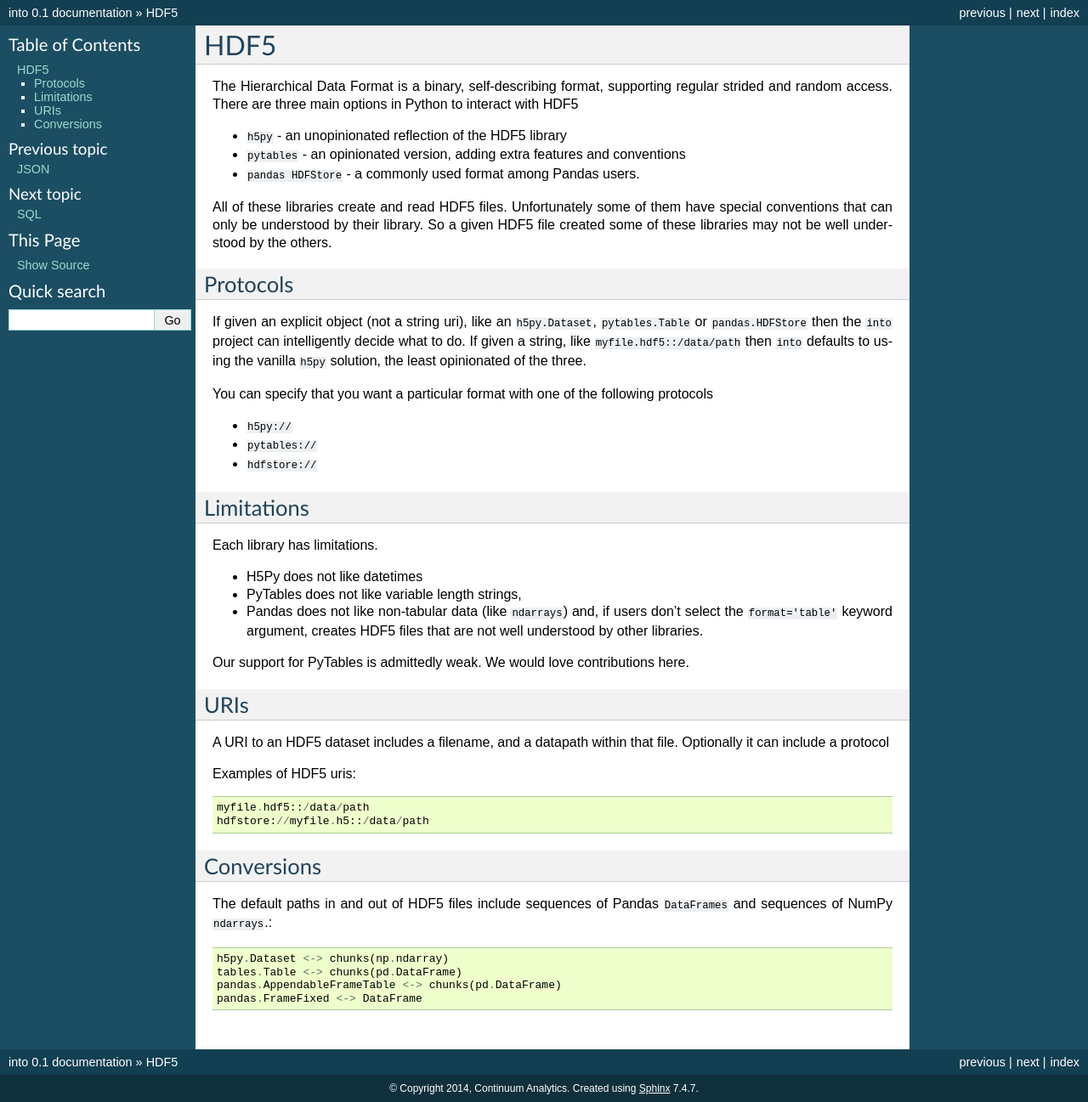
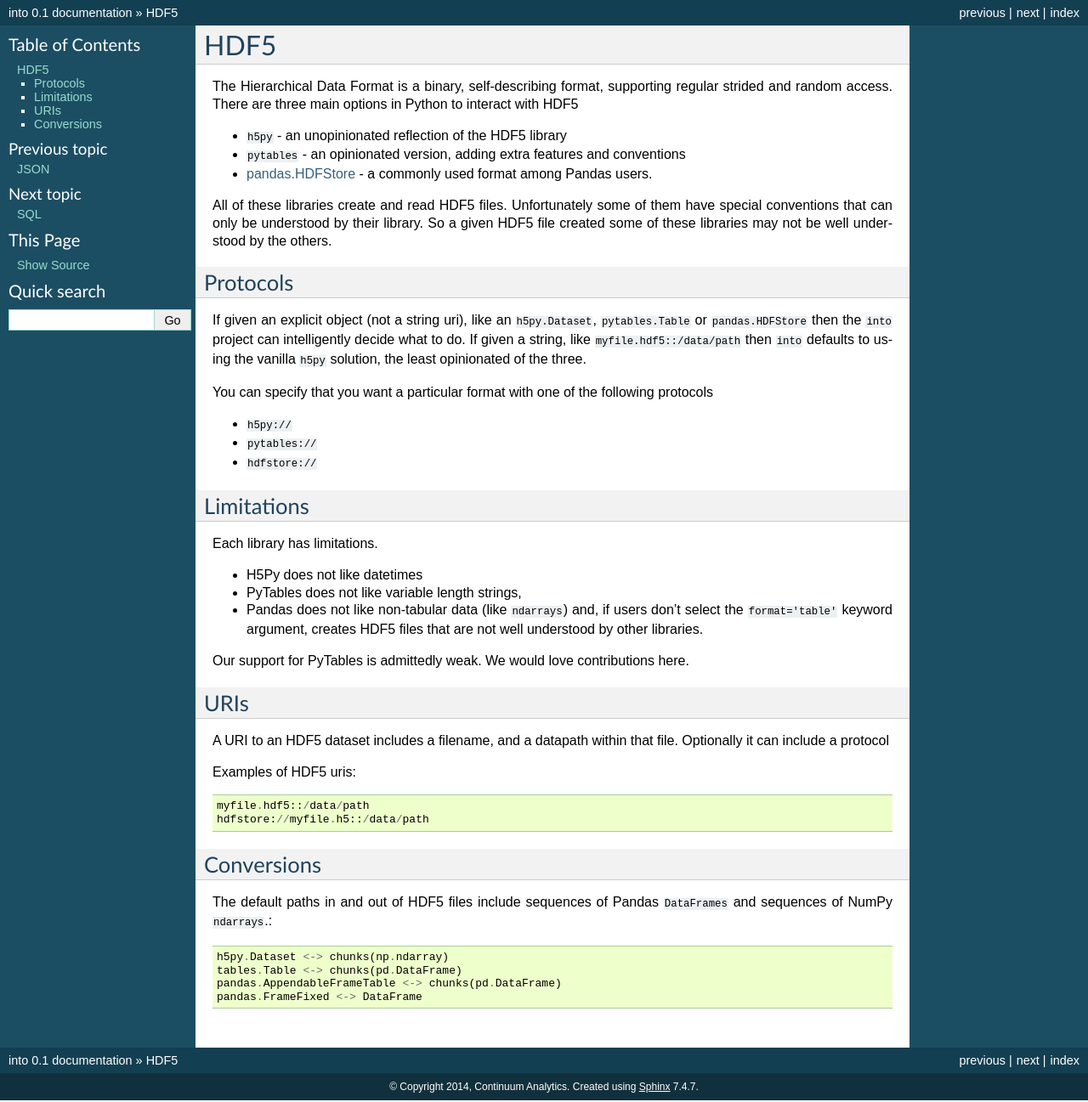
Before and after one commit to blaze/odo, a Sphinx documentation site: the page built from docs/source/hdf5.rst, in a window 1280 px wide. Shown: the whole page at 85% size. Built offline with Sphinx 7.4.7, drawn with Linux system fonts in a browser that asks for light colours.

```diff
--- a/docs/source/hdf5.rst
+++ b/docs/source/hdf5.rst
@@ -7,7 +7,7 @@ interact with HDF5
 
 *  ``h5py`` - an unopinionated reflection of the HDF5 library
 *  ``pytables`` - an opinionated version, adding extra features and conventions
-*  ``pandas HDFStore`` - a commonly used format among Pandas users.
+*  `pandas.HDFStore`_ - a commonly used format among Pandas users.
 
 All of these libraries create and read HDF5 files.  Unfortunately some of them
 have special conventions that can only be understood by their library.  So a
```
Also changed, not shown: other parts of docs/source/hdf5.rst (+2 -0 lines).
